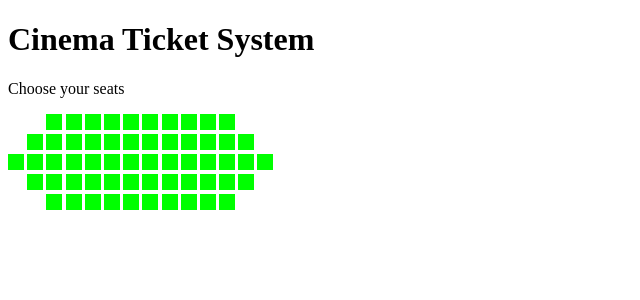
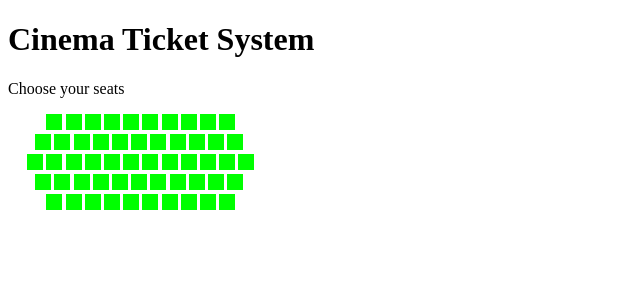
Before and after one commit to oesse/cinema-ticket-system, a React app in the folder frontend/: page / in a window 1280 px wide. Shown: the top 300 px of the page, without its empty margins (0-640 px from the left). Built offline with nearby package versions, Linux system fonts and the light colour scheme; the HTML template or start-up script is replaced by a standard one.

Commit message:
feat(frontend): css, move seats so everyone can see

```diff
--- a/frontend/src/app.jsx
+++ b/frontend/src/app.jsx
@@ -3,11 +3,11 @@ import Showing from './showing'
 import './base.styl'
 
 const floorPlan = [
-  '  ffffffffff  ',
-  ' ffffffffffff ',
-  'ffffffffffffff',
-  ' ffffffffffff ',
-  '  ffffffffff  ',
+  '  ffffffffff',
+  ' fffffffffff',
+  ' ffffffffffff',
+  ' fffffffffff',
+  '  ffffffffff',
 ]
 
 export default () => <Showing floorPlan={floorPlan} />
--- a/frontend/src/showing.styl
+++ b/frontend/src/showing.styl
@@ -1,9 +1,13 @@
+.row:nth-child(even)
+    margin-left: 0.5em
+
 .seat
   display: inline-block
   width: 1em
   height: 1em
   margin-right: 0.2em
 
+
 .seat-free
   background: #00ff00
 
```
